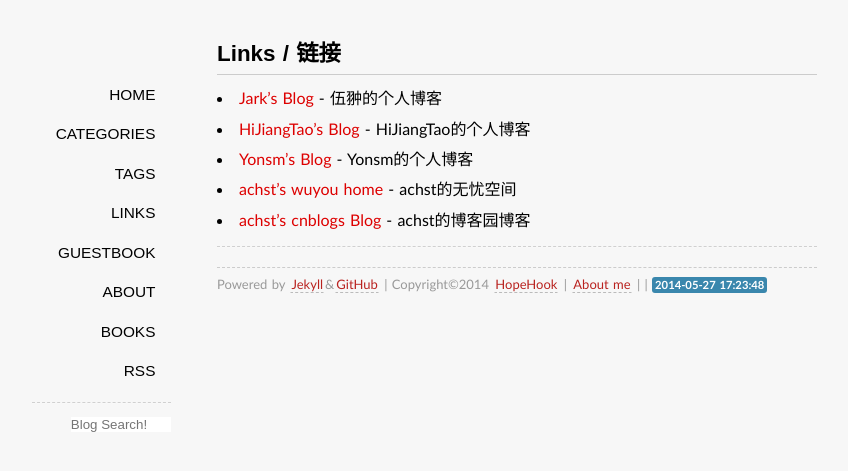
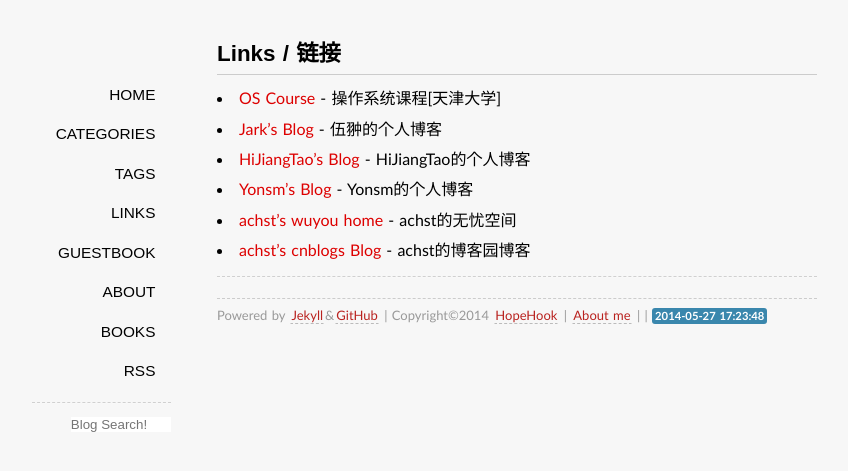
Before and after one commit to hopehook/HopeHook.com, a Jekyll site: the page built from links/index.md, in a window 1280 px wide. Shown: the top 471 px of the page, without its empty margins (123-971 px from the left). Built offline with Jekyll 4.4.1, drawn with Linux system fonts in a browser that asks for light colours; some web fonts are replaced; Markdown is read by kramdown in place of the engine named in the settings; comment, search, counter and statistics services are not loaded.

Commit message:
Update index.md

```diff
--- a/links/index.md
+++ b/links/index.md
@@ -5,6 +5,7 @@
 
 ---
 
+* [OS Course](http://se.tju.edu.cn/ocw/os/) - 操作系统课程[天津大学]
 * [Jark's Blog](http://wuchong.me//) - 伍翀的个人博客
 * [HiJiangTao's Blog](http://hijiangtao.github.io/) - HiJiangTao的个人博客
 * [Yonsm's Blog](http://yonsm.net) - Yonsm的个人博客
```
